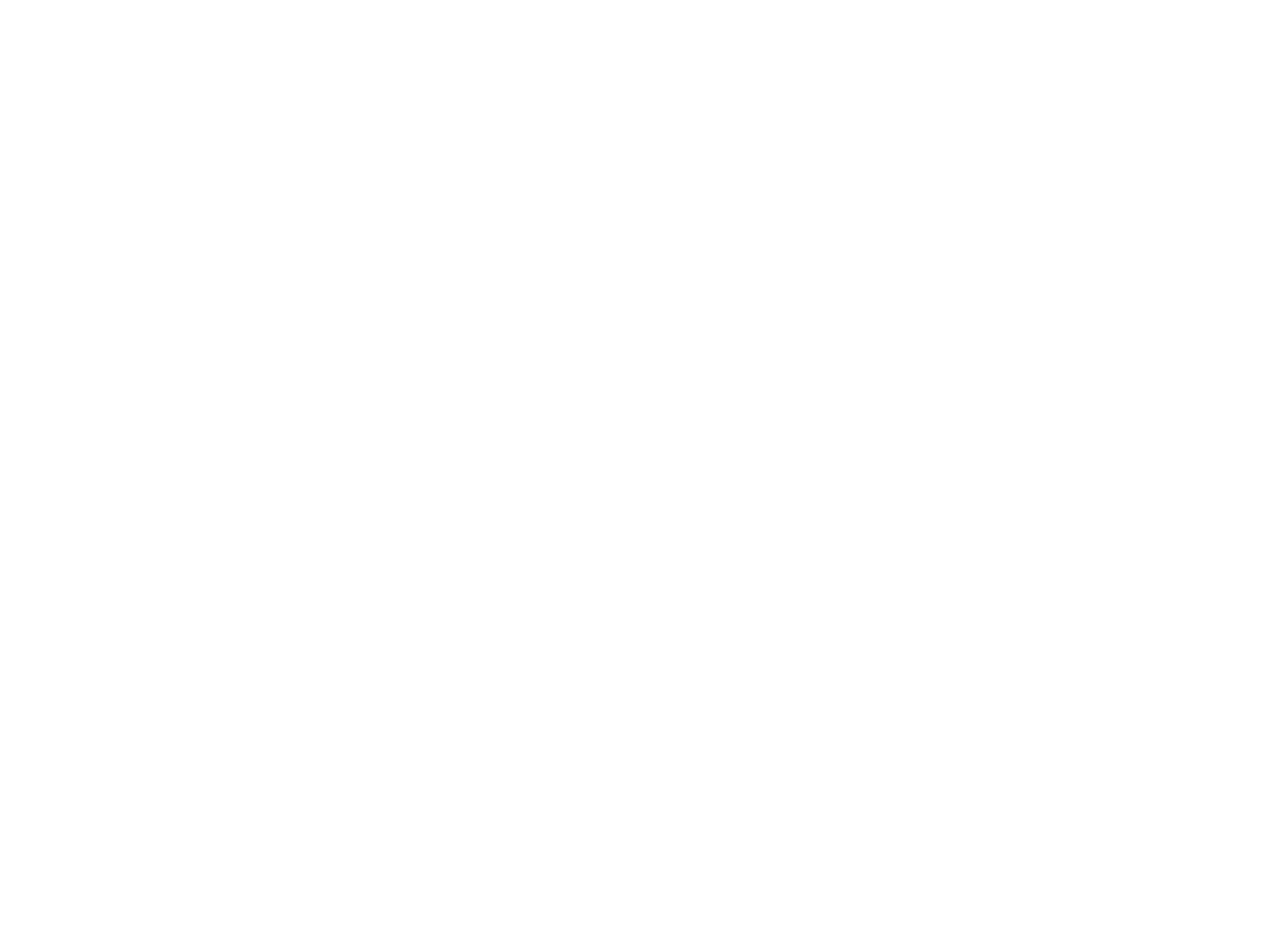
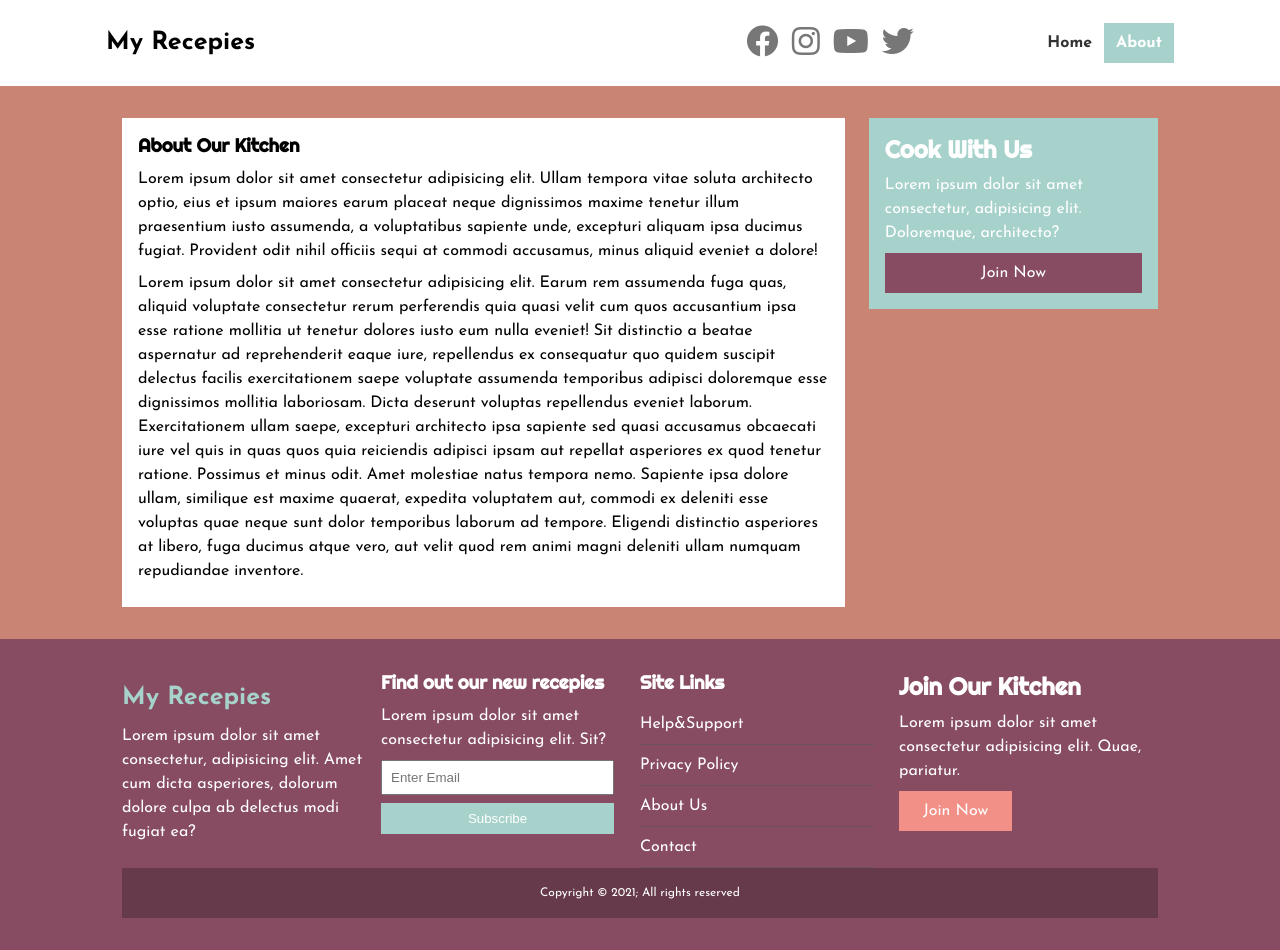
Before and after one commit to RankovicJelena/My-recepies, a plain HTML site: page about.html in a window 1280 px wide. Before the commit the page ends 800 px from the top, so only its background shows below. Drawn offline with Linux system fonts and the light colour scheme.

Commit message:
'added about'

```diff
--- a/about.html
+++ b/about.html
@@ -0,0 +1,95 @@
+<!DOCTYPE html>
+<html lang="en">
+<head>
+  <meta charset="UTF-8">
+  <meta http-equiv="X-UA-Compatible" content="IE=edge">
+  <meta name="viewport" content="width=device-width, initial-scale=1.0">
+
+
+  <link rel="stylesheet" href="https://cdnjs.cloudflare.com/ajax/libs/font-awesome/5.15.3/css/all.min.css" integrity="sha512-iBBXm8fW90+nuLcSKlbmrPcLa0OT92xO1BIsZ+ywDWZCvqsWgccV3gFoRBv0z+8dLJgyAHIhR35VZc2oM/gI1w==" crossorigin="anonymous" referrerpolicy="no-referrer" />
+  <link rel="preconnect" href="https://fonts.gstatic.com">
+  <link href="https://fonts.googleapis.com/css2?family=Josefin+Sans:ital,wght@0,100;0,200;0,300;0,400;0,500;0,600;0,700;1,100;1,200;1,300;1,400;1,500;1,600;1,700&family=Righteous&display=swap" rel="stylesheet">
+  <link rel="stylesheet" href="/css/style.css">
+  <link rel="stylesheet" href="/css/mobile.css">
+  <link rel="stylesheet" media="screen and (max-width:768px)"href="/css/mobile.css">
+  <link rel="shortcut icon" type="image/x-icon" href="favicon.ico">
+  <title>About </title>
+</head>
+<body>
+  <nav id="main-nav">
+    <div class="container">
+
+      <p class="logo"> My Recepies</p>
+
+      <div class="social">
+        <a href="http://facebook.com" target="_blank"><i class="fab fa-facebook fa-2x"></i></a>
+        <a href="http://instagram.com" target="_blank"><i class="fab fa-instagram fa-2x"></i></a>
+        <a href="http://youtube.com" target="_blank"><i class="fab fa-youtube fa-2x"></i></a>
+        <a href="http://twitter.com" target="_blank"><i class="fab fa-twitter fa-2x"></i></a>
+      </div>
+      <ul>
+        <li><a href="index.html">Home</a></li>
+        <li><a class="curent" href="about.html">About</a></li>
+      </ul>
+  </div>
+  </nav>
+
+  <section id="about">
+    <div class="container">
+      <div class="page-container">
+        <article class="card">
+          <h1 class="l-heading">About Our Kitchen</h1>
+          <p>Lorem ipsum dolor sit amet consectetur adipisicing elit. Ullam tempora vitae soluta architecto optio, eius et ipsum maiores earum placeat neque dignissimos maxime tenetur illum praesentium iusto assumenda, a voluptatibus sapiente unde, excepturi aliquam ipsa ducimus fugiat. Provident odit nihil officiis sequi at commodi accusamus, minus aliquid eveniet a dolore!</p>
+          <p>Lorem ipsum dolor sit amet consectetur adipisicing elit. Earum rem assumenda fuga quas, aliquid voluptate consectetur rerum perferendis quia quasi velit cum quos accusantium ipsa esse ratione mollitia ut tenetur dolores iusto eum nulla eveniet! Sit distinctio a beatae aspernatur ad reprehenderit eaque iure, repellendus ex consequatur quo quidem suscipit delectus facilis exercitationem saepe voluptate assumenda temporibus adipisci doloremque esse dignissimos mollitia laboriosam. Dicta deserunt voluptas repellendus eveniet laborum. Exercitationem ullam saepe, excepturi architecto ipsa sapiente sed quasi accusamus obcaecati iure vel quis in quas quos quia reiciendis adipisci ipsam aut repellat asperiores ex quod tenetur ratione. Possimus et minus odit. Amet molestiae natus tempora nemo. Sapiente ipsa dolore ullam, similique est maxime quaerat, expedita voluptatem aut, commodi ex deleniti esse voluptas quae neque sunt dolor temporibus laborum ad tempore. Eligendi distinctio asperiores at libero, fuga ducimus atque vero, aut velit quod rem animi magni deleniti ullam numquam repudiandae inventore.</p>
+        </article>
+        <aside class="card bg-primary">
+          <h2>Cook With Us</h2>
+          <p>Lorem ipsum dolor sit amet consectetur, adipisicing elit. Doloremque, architecto?</p>
+          <a href="#" class="btn btn-dark btn-block">Join Now</a>
+        </aside>
+      </div>
+    </div>
+  </section>
+
+
+
+  <!-- Footer -->
+
+  <footer id="main-footer" class="py-2">
+    <div class="container footer-container">
+      <div>
+        <p class="logo"> My Recepies</p>
+        <p>Lorem ipsum dolor sit amet consectetur, adipisicing elit. Amet cum dicta asperiores, dolorum dolore culpa ab delectus modi fugiat ea?</p>
+      </div>
+      <div>
+        <h3>Find out our new recepies</h3>
+        <p>Lorem ipsum dolor sit amet consectetur adipisicing elit. Sit?</p>
+        <form>
+          <input type="email" placeholder="Enter Email">
+          <input type="submit" value="Subscribe" class="btn btn-primary">
+        </form>
+      </div>
+      <div>
+        <h3>Site Links</h3>
+        <ul class="list">
+          <li><a href="#">Help&Support</a></li>
+          <li><a href="#">Privacy Policy</a></li>
+          <li><a href="#">About Us</a></li>
+          <li><a href="#">Contact</a></li>
+        </ul>
+      </div>
+      <div>
+        <h2>Join Our Kitchen</h2>
+        <p>Lorem ipsum dolor sit amet consectetur adipisicing elit. Quae, pariatur.</p>
+        <a href="#" class="btn btn-secondary">Join Now</a>
+      </div>
+      <div>
+        <p>Copyright &copy; 2021; All rights reserved</p>
+      </div>
+    </div>
+  </footer>
+
+
+
+</body>
+</html>
--- a/css/style.css
+++ b/css/style.css
@@ -153,6 +153,19 @@ h1, h2, h3, h4, h5, h6 {
   opacity: 0.6;
 }
 
+/* Inner page grid container */
+
+.page-container {
+  display: grid;
+  grid-template-columns: 5fr 2fr;
+  margin: 2rem 0;
+  grid-gap: 1.5rem;
+}
+
+.page-container > *:first-child {
+  grid-row: 1 / span 3;
+}
+
 
 /* Navigation */
 
```
